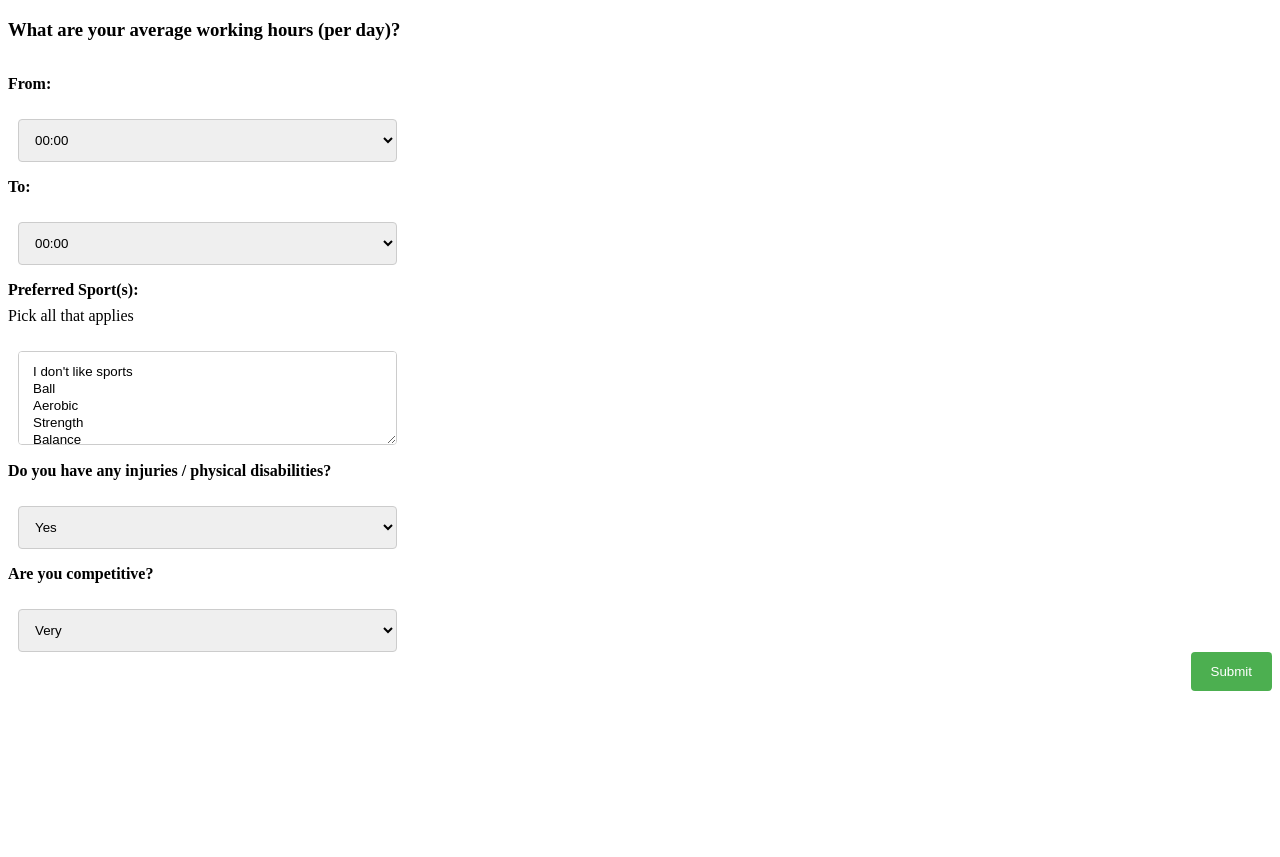
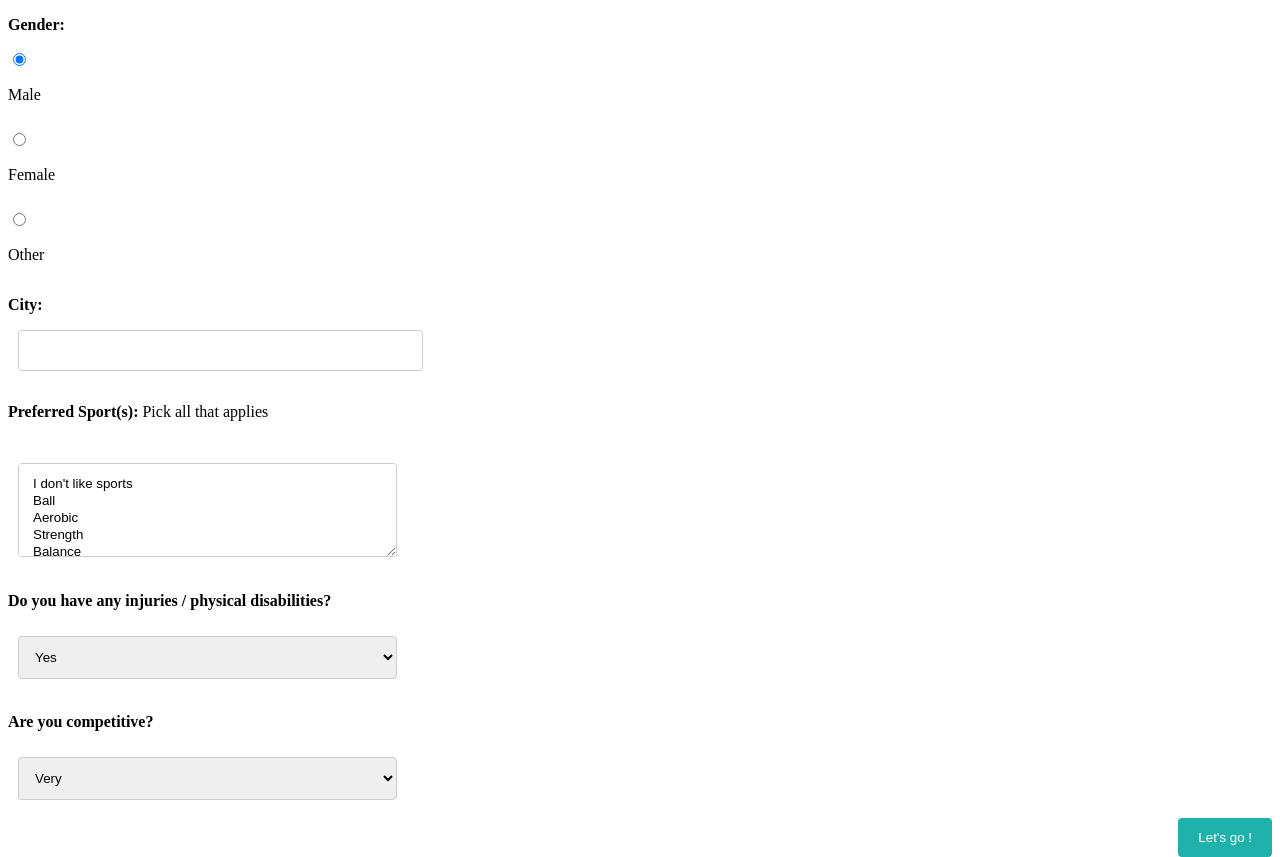
Before and after one commit to Glasgow19/team-13, a Flask app: page /questionnaire in a window 1280 px wide. Before the commit the page ends 691 px from the top, so only its background shows below. Run offline with Flask 2, Linux system fonts and the light colour scheme.

Commit message:
fixed questionnaire

```diff
--- a/app/static/css/meetuser.css
+++ b/app/static/css/meetuser.css
@@ -23,7 +23,7 @@ label {
 }
 
 input[type=submit] {
-  background-color: #4CAF50;
+  background-color: #20B2AA;
   color: white;
   padding: 12px 20px;
   border: none;
--- a/app/templates/questionnaire.html
+++ b/app/templates/questionnaire.html
@@ -2,9 +2,9 @@
 <html>
     <head>
         <meta name="viewport" content="width=device-width, initial-scale=1">
-        <link rel="stylesheet" type="text/css" href="{{ url_for('static', filename='css/meetuser.css') }}">
+        <link rel="stylesheet" type="text/css" href=" url_for 'static', filename='/../../../app/static/css/meetuser.css">
 
-        <script src="{{ url_for('static', filename='js/convert-json.css') }}"></script>
+        <script src="url_for 'static', filename=/../../../app/static/js/convert-json.js"></script>
         <script>
             function populate(x) {
                 var select = document.getElementById(x);
@@ -32,16 +32,21 @@
     </head>
     <body>
         <form onsubmit= "return convertToJSON(this);">
-            <div class="row"><h3><b>What are your average working hours (per day)?</b></h3>
-                <label for="from"><b>From:</b></label>
-                <select id = "worktimefrom">
-                </select>
-                <label for="to"><b>To:</b></label>
-                <select id = "worktimeto">
-                </select>
+            <b><p>Gender:</p></b>
+            <div>
+                <input type="radio" id="male" name="sex" value="male" checked />
+                <label for="male">Male</label>
+                <input type="radio" id="female" name="sex" value="female" />
+                <label for="female">Female</label>
+                <input type="radio" id="other" name="sex" value="other" />
+                <label for="other">Other</label>
             </div>
+            <b><p>City:</p></b>
+            <form>
+                <input type="text" name="city"><br>
+            </form>
             <div class="row">
-                <label><b>Preferred Sport(s):</b>Pick all that applies</label>
+                <label><b><p>Preferred Sport(s):</b> Pick all that applies</p></label>
                 <select id = "sports" multiple>
                     <option>I don't like sports</option>
                     <option>Ball</option>
@@ -51,24 +56,24 @@
                     <option>Endurance</option>
                     <option>Stretching</option>
                 </select>
-            </div>
+            </div><br>
             <div class="row">
                 <label><b>Do you have any injuries / physical disabilities?</b></label>
                 <select id = "injury">
                     <option value = "yes">Yes</option>
                     <option value = "No">No</option>
                 </select>
-            </div>
+            </div><br>
             <div class="row">
                 <label><b>Are you competitive?</b></label>
                 <select id = "competition">
                     <option value = "4">Very</option>
                     <option value = "3">Yes</option>
-                    <option value = "2">No</option>
+                    <option value = "2">Not really</option>
                     <option value = "1">Not at all</option>
                 </select>
-            </div>
-            <input type = "submit">
+            </div><br>
+            <input type = "submit" value = "Let's go !">
         </form>
     </body>
 </html>
```
